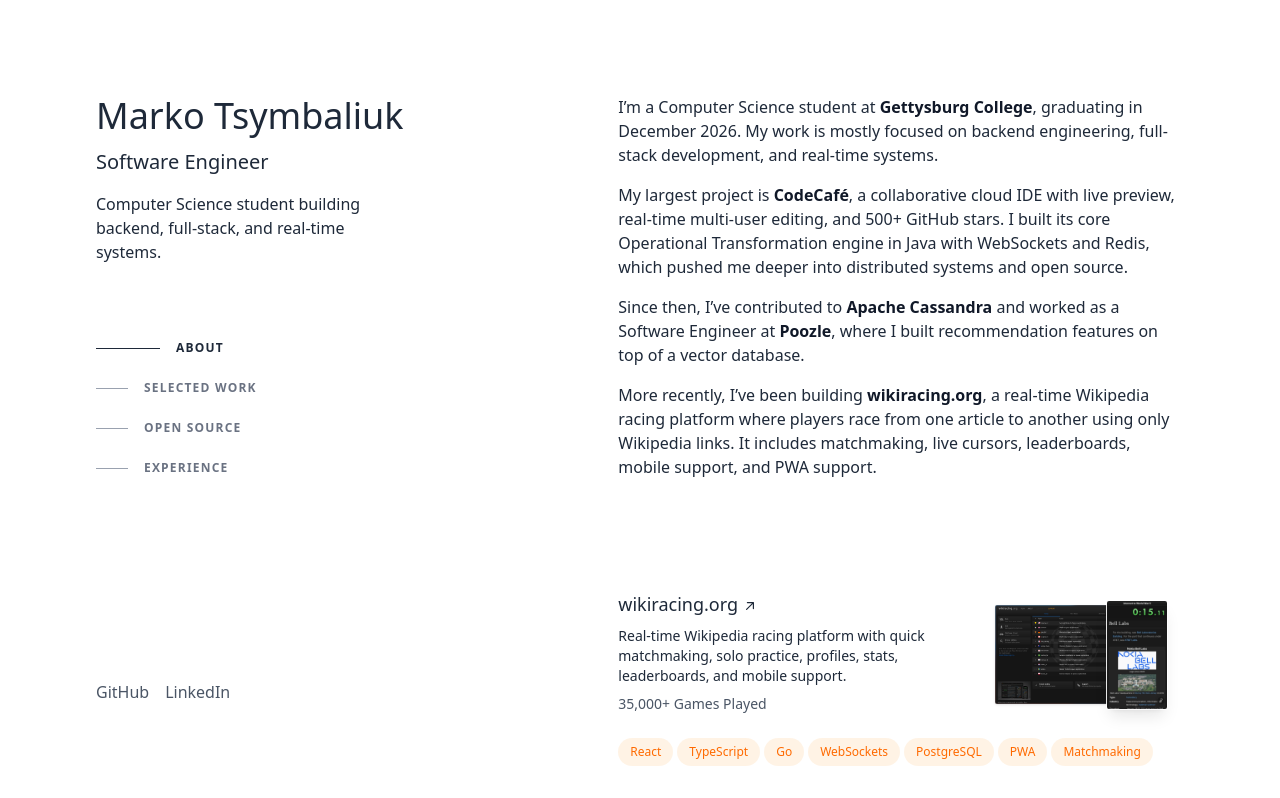
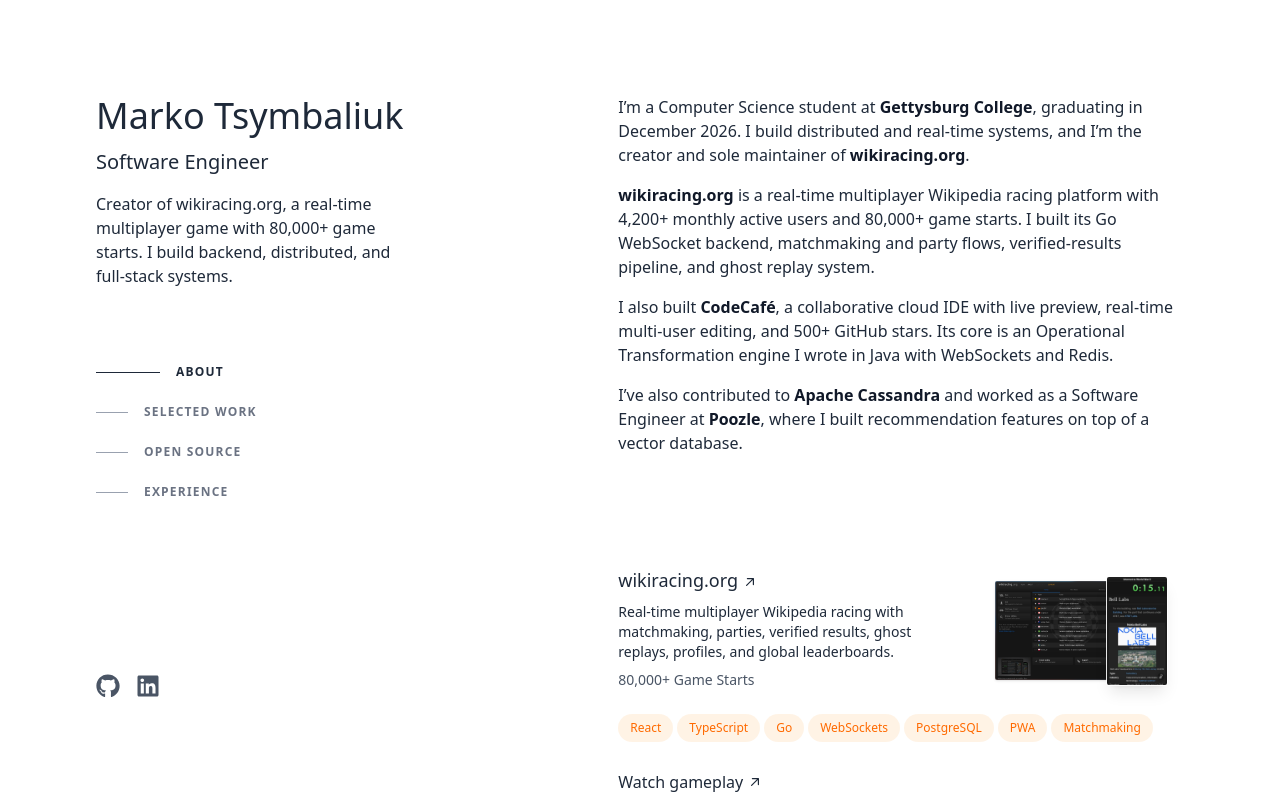
Before and after one commit to mrktsm/personal-website, a React (Vite) app: page / in a window 1280 px wide. Shown: the top 798 px of the page. Built offline with nearby package versions, Linux system fonts and the light colour scheme; no server answers.

Commit message:
Lead portfolio with wikiracing

```diff
--- a/src/App.tsx
+++ b/src/App.tsx
@@ -3,7 +3,7 @@
 import wikiracingDesktopScreenshot from "./assets/wikiracing-desktop.png";
 import wikiracingMobileScreenshot from "./assets/wikiracing-mobile.png";
 import drjavaImage from "./assets/drjava-light.png";
-import { FaStar } from "react-icons/fa";
+import { FaGithub, FaLinkedin, FaStar } from "react-icons/fa";
 // import BlobFlower from "./BlobFlower";
 
 function App() {
@@ -12,7 +12,7 @@
   const [codeCafeStars, setCodeCafeStars] = useState<string | number>("200+");
   const [areStarsFetched, setAreStarsFetched] = useState<boolean>(false);
   const [wikiRacingGames, setWikiRacingGames] = useState<string | number>(
-    "35,000+",
+    "80,000+",
   );
   const [areGamesFetched, setAreGamesFetched] = useState<boolean>(false);
   const [isCodeCafeImageLoaded, setIsCodeCafeImageLoaded] =
@@ -163,7 +163,9 @@
             Software Engineer
           </h2>
           <p className="mt-4 max-w-xs text-base font-medium text-gray-800">
-            Computer Science student building backend, full-stack, and real-time systems.
+            Creator of wikiracing.org, a real-time multiplayer game with
+            80,000+ game starts. I build backend, distributed, and full-stack
+            systems.
           </p>
           <nav
             className="nav hidden lg:block mt-16"
@@ -257,27 +259,27 @@
             </ul>
           </nav>
         </div>
-        <ul className="mt-8 flex items-center">
-          <li className="mr-4">
+        <ul className="mt-8 flex items-center gap-4">
+          <li>
             <a
               href="https://github.com/mrktsm"
               target="_blank"
               rel="noreferrer noopener"
-              className="text-gray-600 hover:text-gray-900"
+              className="inline-flex rounded text-2xl text-gray-600 transition-colors hover:text-gray-900 focus-visible:outline-2 focus-visible:outline-offset-4 focus-visible:outline-orange-500"
               aria-label="GitHub (opens in new tab)"
             >
-              GitHub
+              <FaGithub aria-hidden="true" />
             </a>
           </li>
-          <li className="mr-4">
+          <li>
             <a
               href="https://linkedin.com/in/marko-tsymbaliuk"
               target="_blank"
               rel="noreferrer noopener"
-              className="text-gray-600 hover:text-gray-900"
+              className="inline-flex rounded text-2xl text-gray-600 transition-colors hover:text-gray-900 focus-visible:outline-2 focus-visible:outline-offset-4 focus-visible:outline-orange-500"
               aria-label="LinkedIn (opens in new tab)"
             >
-              LinkedIn
+              <FaLinkedin aria-hidden="true" />
             </a>
           </li>
         </ul>
@@ -297,16 +299,16 @@
             </h2>
           </div>
           <p className="text-base font-medium text-gray-800">
-            I’m a Computer Science student at <a href="https://www.gettysburg.edu/" target="_blank" rel="noreferrer noopener" className="font-semibold text-gray-900 hover:underline">Gettysburg College</a>, graduating in December 2026. My work is mostly focused on backend engineering, full-stack development, and real-time systems.
+            I’m a Computer Science student at <a href="https://www.gettysburg.edu/" target="_blank" rel="noreferrer noopener" className="font-semibold text-gray-900 hover:underline">Gettysburg College</a>, graduating in December 2026. I build distributed and real-time systems, and I’m the creator and sole maintainer of <a href="https://wikiracing.org" target="_blank" rel="noreferrer noopener" className="font-semibold text-gray-900 hover:underline">wikiracing.org</a>.
           </p>
           <p className="mt-4 text-base font-medium text-gray-800">
-            My largest project is <a href="https://github.com/mrktsm/codecafe" target="_blank" rel="noreferrer noopener" className="font-semibold text-gray-900 hover:underline">CodeCafé</a>, a collaborative cloud IDE with live preview, real-time multi-user editing, and 500+ GitHub stars. I built its core Operational Transformation engine in Java with WebSockets and Redis, which pushed me deeper into distributed systems and open source.
+            <a href="https://wikiracing.org" target="_blank" rel="noreferrer noopener" className="font-semibold text-gray-900 hover:underline">wikiracing.org</a> is a real-time multiplayer Wikipedia racing platform with 4,200+ monthly active users and 80,000+ game starts. I built its Go WebSocket backend, matchmaking and party flows, verified-results pipeline, and ghost replay system.
           </p>
           <p className="mt-4 text-base font-medium text-gray-800">
-            Since then, I’ve contributed to <a href="https://github.com/apache/cassandra/commit/b26e33d50698f080f801983e34c883a82082b26d" target="_blank" rel="noreferrer noopener" className="font-semibold text-gray-900 hover:underline">Apache Cassandra</a> and worked as a Software Engineer at <a href="https://www.youtube.com/watch?v=K9llFoodPjI" target="_blank" rel="noreferrer noopener" className="font-semibold text-gray-900 hover:underline">Poozle</a>, where I built recommendation features on top of a vector database.
+            I also built <a href="https://github.com/mrktsm/codecafe" target="_blank" rel="noreferrer noopener" className="font-semibold text-gray-900 hover:underline">CodeCafé</a>, a collaborative cloud IDE with live preview, real-time multi-user editing, and 500+ GitHub stars. Its core is an Operational Transformation engine I wrote in Java with WebSockets and Redis.
           </p>
           <p className="mt-4 text-base font-medium text-gray-800">
-            More recently, I’ve been building <a href="https://wikiracing.org" target="_blank" rel="noreferrer noopener" className="font-semibold text-gray-900 hover:underline">wikiracing.org</a>, a real-time Wikipedia racing platform where players race from one article to another using only Wikipedia links. It includes matchmaking, live cursors, leaderboards, mobile support, and PWA support.
+            I’ve also contributed to <a href="https://github.com/apache/cassandra/commit/b26e33d50698f080f801983e34c883a82082b26d" target="_blank" rel="noreferrer noopener" className="font-semibold text-gray-900 hover:underline">Apache Cassandra</a> and worked as a Software Engineer at <a href="https://www.youtube.com/watch?v=K9llFoodPjI" target="_blank" rel="noreferrer noopener" className="font-semibold text-gray-900 hover:underline">Poozle</a>, where I built recommendation features on top of a vector database.
           </p>
         </section>
         <section
@@ -374,9 +376,9 @@
                     </a>
                   </h3>
                   <p className="mt-2 text-sm font-medium text-gray-800 select-none">
-                    Real-time Wikipedia racing platform with quick matchmaking,
-                    solo practice, profiles, stats, leaderboards, and mobile
-                    support.
+                    Real-time multiplayer Wikipedia racing with matchmaking,
+                    parties, verified results, ghost replays, profiles, and
+                    global leaderboards.
                   </p>
                   <div className="flex items-center">
                     <div className="mt-2 flex items-center text-sm font-medium text-gray-600">
@@ -384,7 +386,7 @@
                         {typeof wikiRacingGames === "number"
                           ? wikiRacingGames.toLocaleString()
                           : wikiRacingGames}{" "}
-                        Games Played
+                        Game Starts
                       </span>
                     </div>
                   </div>
@@ -434,13 +436,13 @@
             </div>
             <div className="-mt-6 mb-12">
               <a
-                href="https://youtu.be/0bt3Zj32kzU"
+                href="https://www.youtube.com/watch?v=OoThXai9ujM"
                 target="_blank"
                 rel="noreferrer noopener"
-                aria-label="Watch the wikiracing.org project overview (opens in new tab)"
+                aria-label="Watch wikiracing.org gameplay (opens in new tab)"
                 className="inline-flex items-center font-medium leading-tight text-gray-800 group hover:text-orange-600 transition-colors duration-150 ease-in-out"
               >
-                Watch the project overview
+                Watch gameplay
                 <svg
                   xmlns="http://www.w3.org/2000/svg"
                   viewBox="0 0 20 20"
```
Also changed, not shown: 1 other file (tests, documents, lock files or other folders).
